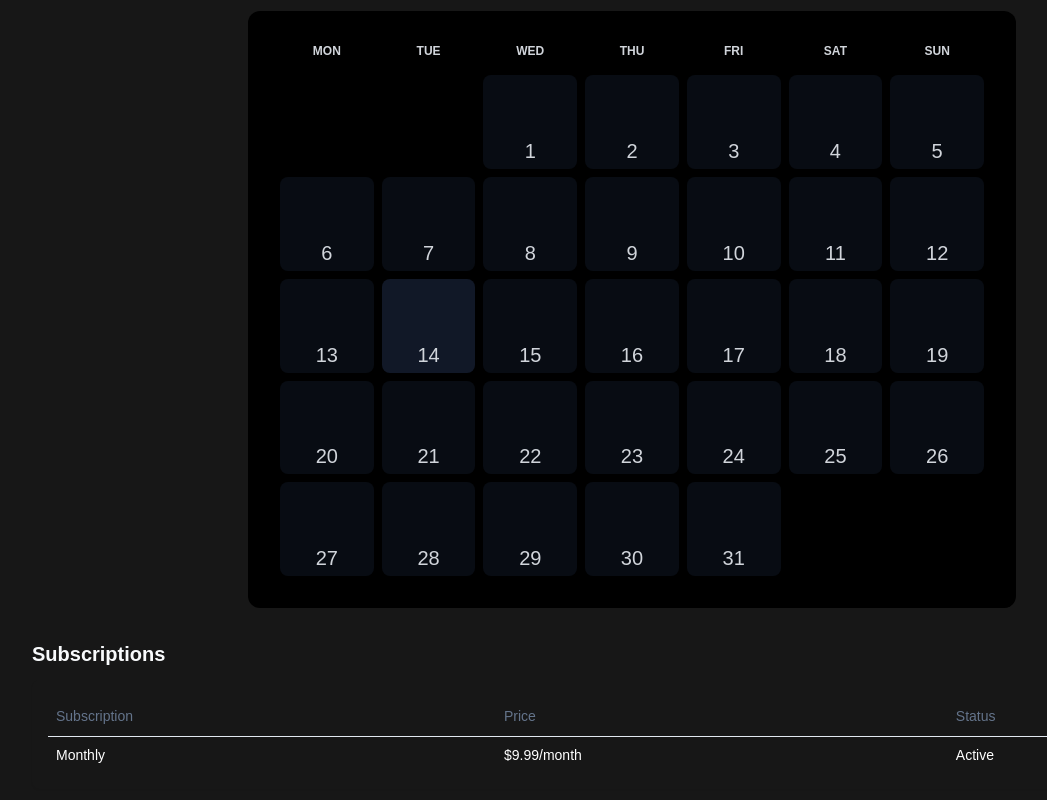
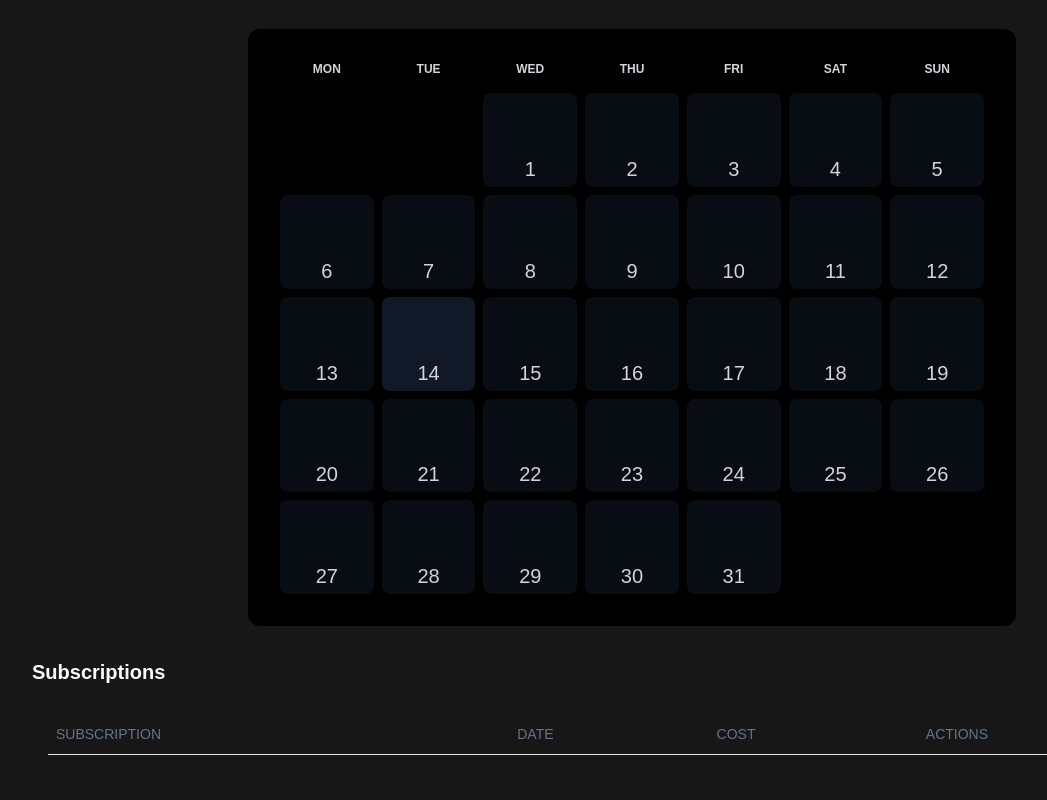
Before and after one commit to Khalil-codes/sub-trackr, a Next.js app: page / in a window 1280 px wide. Shown: the whole page, without its empty margins (8-1055 px from the left). Built offline with nearby package versions, Linux system fonts and the light colour scheme.

Commit message:
Used Zustand to view and manage subscription in table and calendar

```diff
--- a/src/components/calendar/day.tsx
+++ b/src/components/calendar/day.tsx
@@ -2,17 +2,21 @@
 
 import { cn } from "@/lib/utils";
 import { useModal } from "@/store/use-modal";
-import React from "react";
+import { useSubscription } from "@/store/use-subscription";
+import React, { useMemo } from "react";
 
 type Props = {
-  day: number | null;
+  day: number;
 };
 
 const Day = ({ day }: Props) => {
   const setModal = useModal((state) => state.setModal);
-  if (!day) {
-    return <div className="aspect-square" />;
-  }
+  const subscriptions = useSubscription((state) => state.subscriptions);
+
+  const subscription = useMemo(
+    () => subscriptions.filter((sub) => sub.date === day!.toString()),
+    [subscriptions, day]
+  );
 
   const isToday = day === new Date().getDate();
 
@@ -26,7 +30,25 @@ const Day = ({ day }: Props) => {
         "flex aspect-square cursor-pointer flex-col items-center justify-between rounded-lg bg-gray-900/50 p-1 transition hover:bg-gray-900",
         { "bg-gray-900": isToday }
       )}>
-      <div className="flex h-1/2 w-full items-center justify-center"></div>
+      <div className="isolation-auto flex h-1/2 w-full items-center justify-center text-white">
+        {subscription.slice(0, 2).map((sub, index) => (
+          <div
+            key={sub.id}
+            style={{ zIndex: 10 - index }}
+            className={cn("rounded-full bg-primary p-2 ring-1", {
+              "-ml-2": index > 0,
+            })}>
+            <sub.service.icon size={14} />
+          </div>
+        ))}
+        {subscription.length > 2 && (
+          <div
+            style={{ zIndex: 1 }}
+            className="-ml-2 flex h-8 w-8 items-center justify-center rounded-full bg-gray-800 text-xs text-primary-foreground ring-1">
+            +{subscription.length - 2}
+          </div>
+        )}
+      </div>
       <span className="text-xl font-medium text-gray-300">{day}</span>
     </div>
   );
--- a/src/components/subscriptions-table.tsx
+++ b/src/components/subscriptions-table.tsx
@@ -1,3 +1,5 @@
+"use client";
+
 import React from "react";
 import {
   Table,
@@ -7,8 +9,13 @@ import {
   TableHeader,
   TableRow,
 } from "./ui/table";
+import { useSubscription } from "@/store/use-subscription";
+import { Button } from "./ui/button";
+import { Trash } from "@phosphor-icons/react/dist/ssr";
 
 const SubscriptionTable = () => {
+  const subscriptions = useSubscription((state) => state.subscriptions);
+  const remove = useSubscription((state) => state.removeSubscription);
   return (
     <section className="w-full">
       <h2 className="mb-3 text-xl font-bold text-primary-foreground">
@@ -16,19 +23,34 @@ const SubscriptionTable = () => {
       </h2>
       <div className="overflow-auto rounded-lg p-4 text-white shadow-sm">
         <Table>
-          <TableHeader className="">
+          <TableHeader className="uppercase">
             <TableRow>
               <TableHead>Subscription</TableHead>
-              <TableHead>Price</TableHead>
-              <TableHead>Status</TableHead>
+              <TableHead>Date</TableHead>
+              <TableHead>Cost</TableHead>
+              <TableHead>Actions</TableHead>
             </TableRow>
           </TableHeader>
           <TableBody>
-            <TableRow>
-              <TableCell>Monthly</TableCell>
-              <TableCell>$9.99/month</TableCell>
-              <TableCell>Active</TableCell>
-            </TableRow>
+            {subscriptions.map((subscription) => (
+              <TableRow key={subscription.id}>
+                <TableCell>
+                  <div className="flex items-center gap-2">
+                    <subscription.service.icon /> {subscription.service.name}
+                  </div>
+                </TableCell>
+                <TableCell>{subscription.date}</TableCell>
+                <TableCell>${subscription.price}</TableCell>
+                <TableCell>
+                  <Button
+                    size="icon"
+                    variant="destructive"
+                    onClick={() => remove(subscription.id)}>
+                    <Trash />
+                  </Button>
+                </TableCell>
+              </TableRow>
+            ))}
           </TableBody>
         </Table>
       </div>
```
